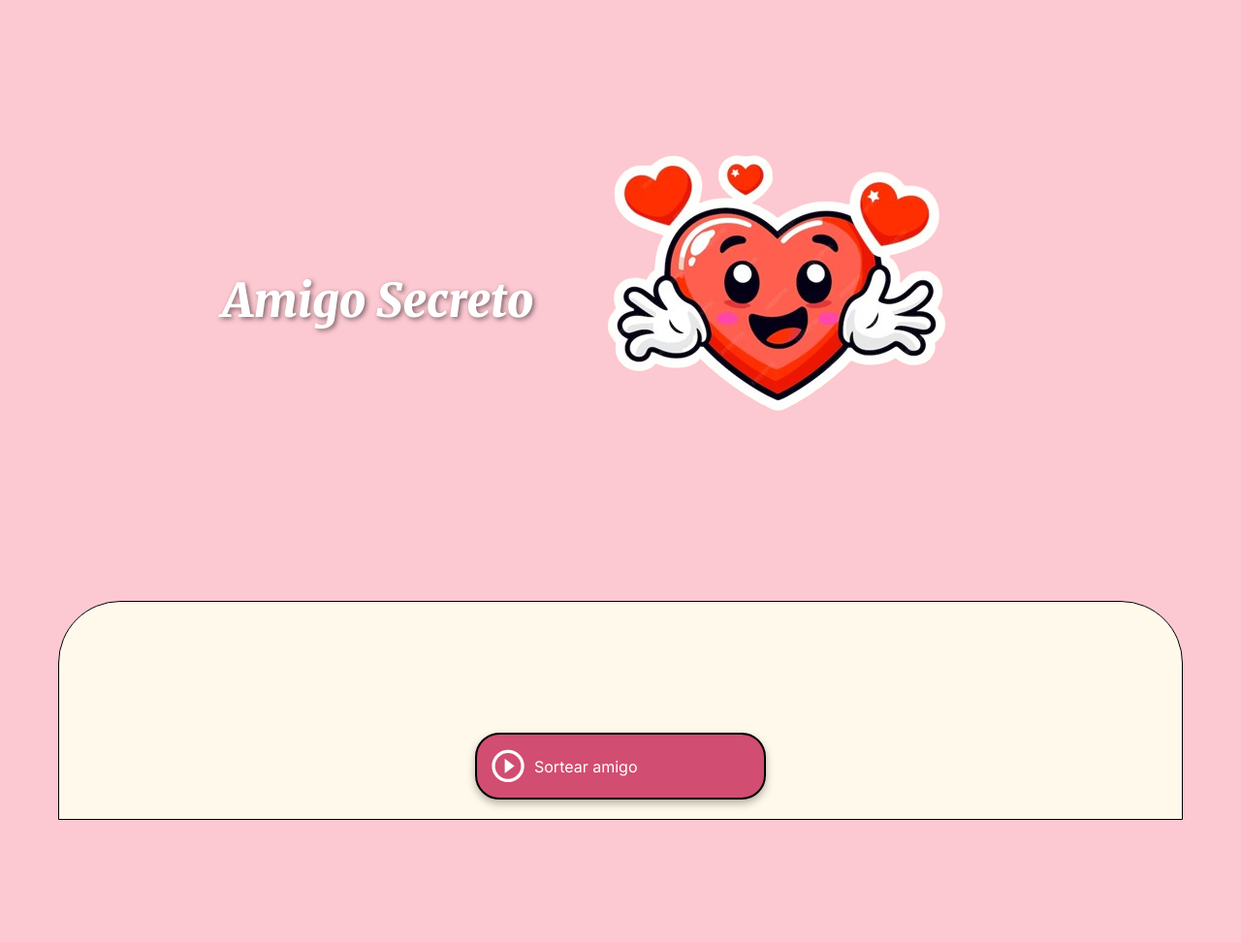
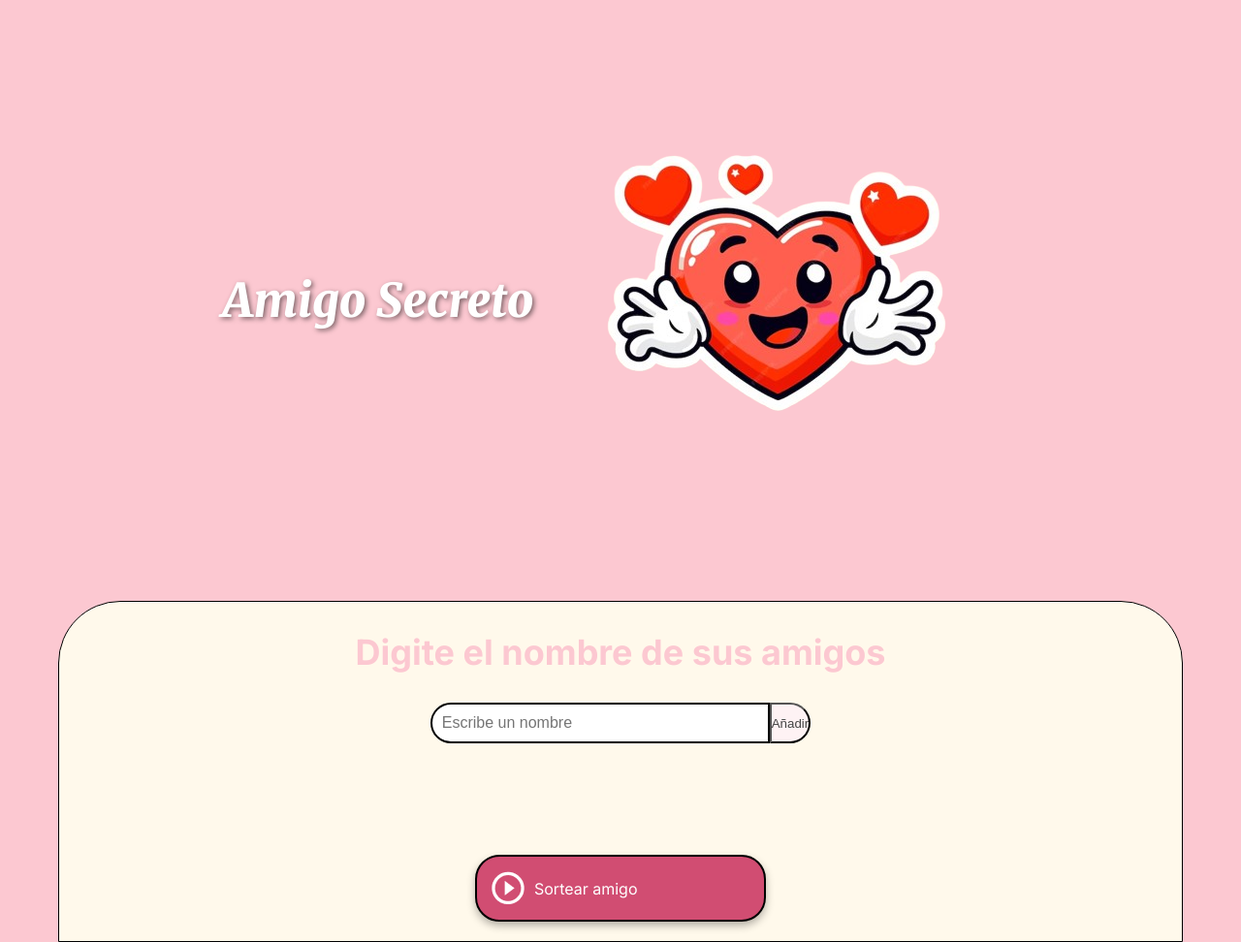
Before and after one commit to SergJprog/amigoMuni, a website: page index.html in a window 1280 px wide. Shown: the whole page at 97% size. Before the commit the page ends 846 px from the top, so only its background shows below. Drawn offline with Linux system fonts and the light colour scheme; no server answers.

```diff
--- a/index.html
+++ b/index.html
@@ -18,11 +18,11 @@
 
         <section class="input-section">
 
-            <!--<h2 class="section-title">Digite el nombre de sus amigos</h2>
+            <h2 class="section-title">Digite el nombre de sus amigos</h2>
             <div class="input-wrapper">
                 <input type="text" id="amigo" class="input-name" placeholder="Escribe un nombre">
                 <button id="btnAgregar" class="button-add">Añadir</button>
-            </div>-->
+            </div>
 
             <ul id="listaAmigos" class="name-list" aria-labelledby="listaAmigos" role="list"></ul>
             <ul id="resultado" class="result-list" aria-live="polite"></ul>
```
